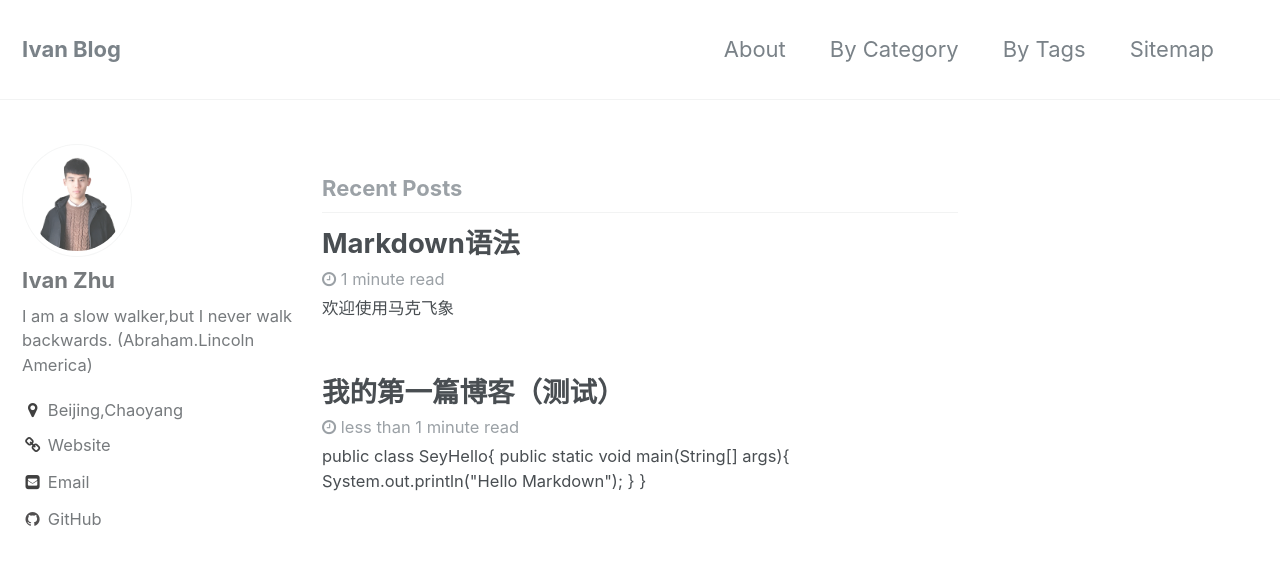
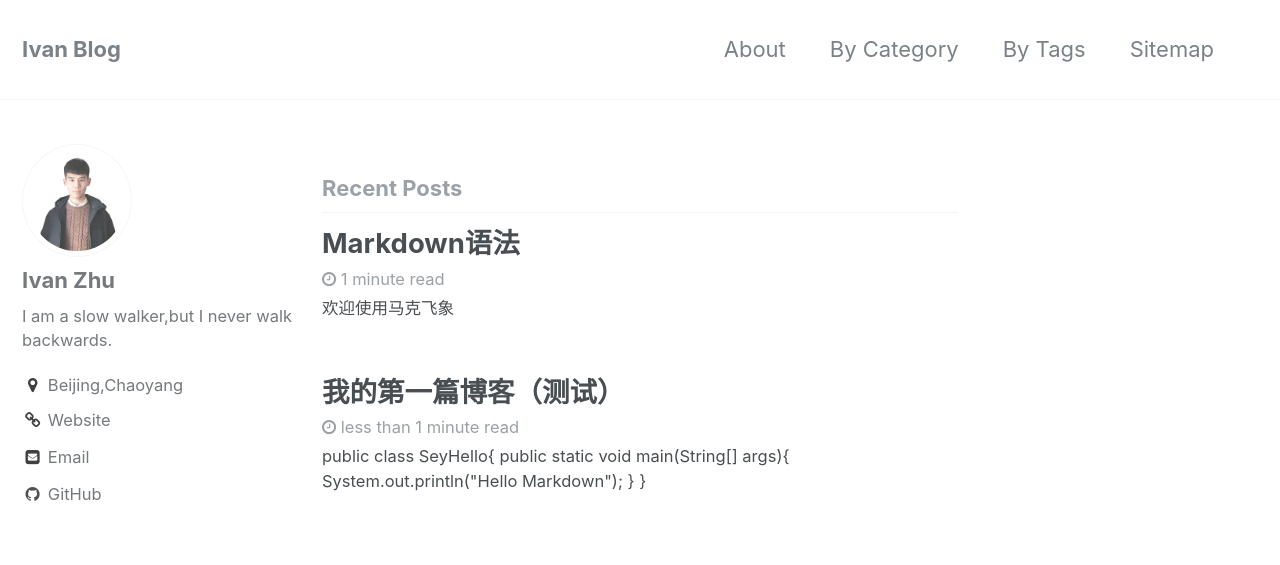
Before and after one commit to zhuyuncheng/zhuyuncheng.github.io, a Jekyll site: the page built from index.html, in a window 1280 px wide and 900 px high. Shown: the top 565 px of the window. Built offline with Jekyll 4.4.1, drawn with Linux system fonts in a browser that asks for light colours; nearby versions of some CDN libraries; a script bundle is joined from its source files by our own code; library files that are not in the unit come from our copies; the list of posts is cut into pages by our own code.

Commit message:
'add_bio'

```diff
--- a/_config.yml
+++ b/_config.yml
@@ -79,7 +79,7 @@ analytics:
 author:
   name             : "Ivan Zhu"
   avatar           : "/assets/image/IMG_0276.png" # path of avatar image, e.g. "/assets/images/bio-photo.jpg"
-  bio              : "I am a slow walker,but I never walk backwards. (Abraham.Lincoln America)"
+  bio              : "I am a slow walker,but I never walk backwards."
   location         : "Beijing,Chaoyang"
   email            : "chuwanshing@gmail.com"
   uri              : "http://zhuyuncheng.top"
```
